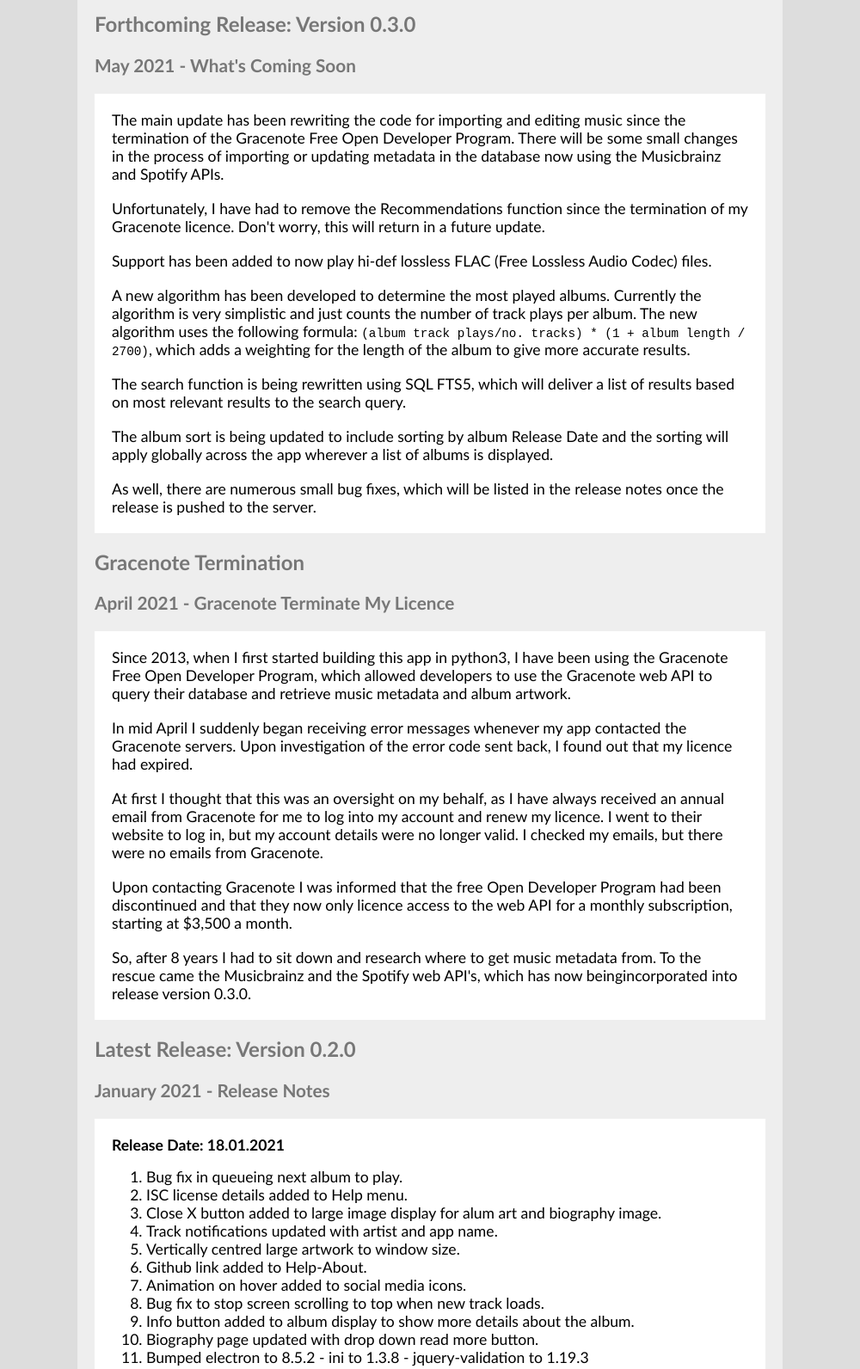
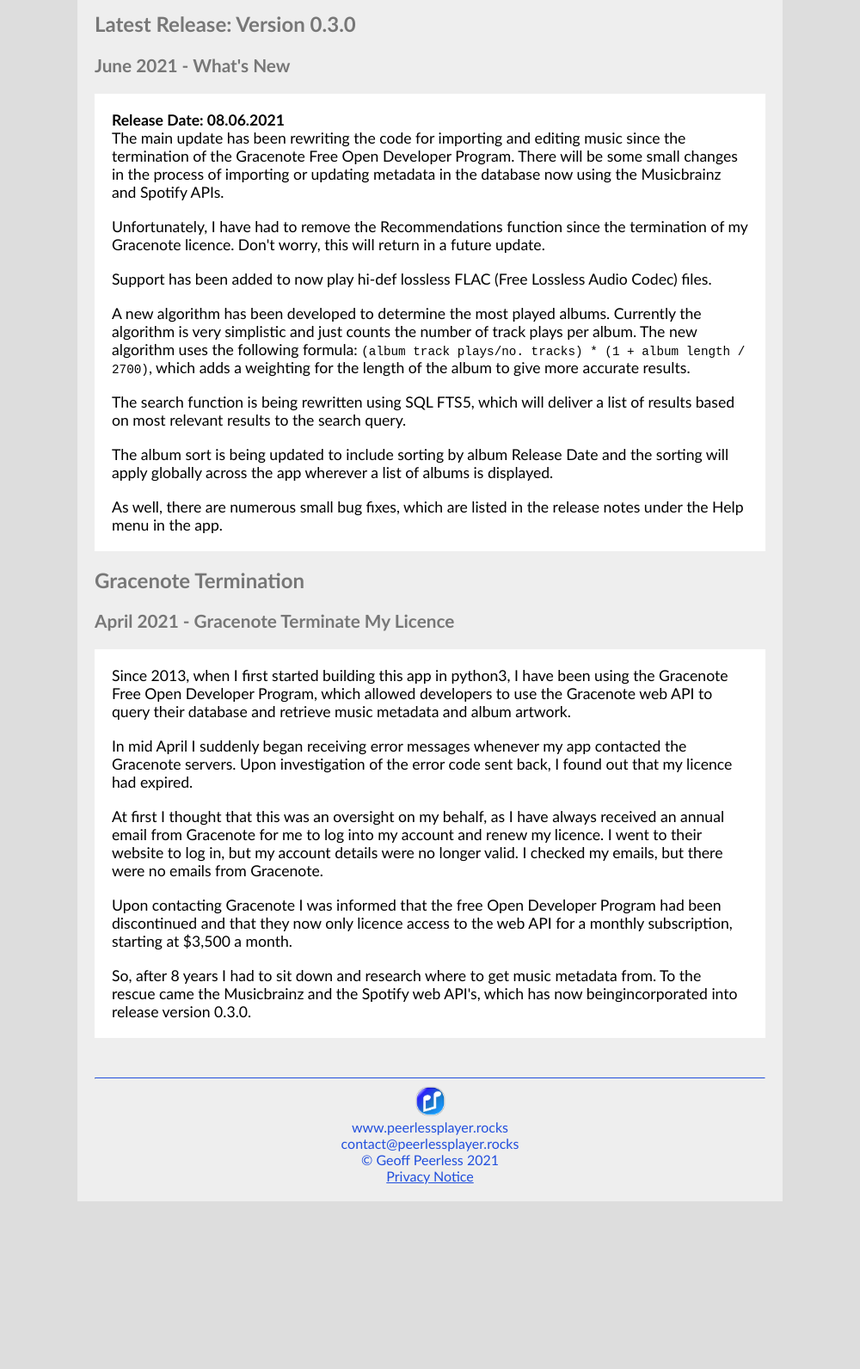
Before and after one commit to MrPeerless/peerless-player, an Electron app: page docs/pages_news.html in a window 1000 px wide. Shown: the part 220-1812 px from the top of the page at 86% size. After the commit the page ends 1617 px from the top, so only its background shows below. Drawn offline with Linux system fonts and the light colour scheme.

Commit message:
Website Pages Update 08.06.2021_01

```diff
--- a/docs/pages_news.html
+++ b/docs/pages_news.html
@@ -39,16 +39,17 @@
         <h1>Peerless Player News</h1>
         <br />
 
-        <h2>Forthcoming Release: Version 0.3.0</h2>
-        <h3>May 2021 - What's Coming Soon</h3>
+        <h2>Latest Release: Version 0.3.0</h2>
+        <h3>June 2021 - What's New</h3>
         <div class="divSingle">
+            <p><b>Release Date: 08.06.2021</b></p>
             <p>The main update has been rewriting the code for importing and editing music since the termination of the Gracenote Free Open Developer Program. There will be some small changes in the process of importing or updating metadata in the database now using the Musicbrainz and Spotify APIs.</p><br />
             <p>Unfortunately, I have had to remove the Recommendations function since the termination of my Gracenote licence. Don't worry, this will return in a future update.</p><br />
             <p>Support has been added to now play hi-def lossless FLAC (Free Lossless Audio Codec) files.</p><br />
             <p>A new algorithm has been developed to determine the most played albums. Currently the algorithm is very simplistic and just counts the number of track plays per album. The new algorithm uses the following formula: <code>(album track plays/no. tracks) * (1 + album length / 2700)</code>, which adds a weighting for the length of the album to give more accurate results.</p><br />
             <p>The search function is being rewritten using SQL FTS5, which will deliver a list of results based on most relevant results to the search query.</p><br />
             <p>The album sort is being updated to include sorting by album Release Date and the sorting will apply globally across the app wherever a list of albums is displayed.</p><br />
-            <p>As well, there are numerous small bug fixes, which will be listed in the release notes once the release is pushed to the server.</p>
+            <p>As well, there are numerous small bug fixes, which are listed in the release notes under the Help menu in the app.</p>
         </div>
         <br />
         <br />
@@ -61,26 +62,7 @@
             <p>Upon contacting Gracenote I was informed that the free Open Developer Program had been discontinued and that they now only licence access to the web API for a monthly subscription, starting at $3,500 a month.</p><br />
             <p>So, after 8 years I had to sit down and research where to get music metadata from. To the rescue came the Musicbrainz and the Spotify web API's, which has now beingincorporated into release version 0.3.0.</p>
         </div>
-        <br />
-        <br />
-        <h2>Latest Release: Version 0.2.0</h2>
-        <h3>January 2021 - Release Notes</h3>
-        <div class="divSingle">
-            <p><b>Release Date: 18.01.2021</b></p>
-            <ol>
-                <li>Bug fix in queueing next album to play.</li>
-                <li>ISC license details added to Help menu.</li>
-                <li>Close X button added to large image display for alum art and biography image.</li>
-                <li>Track notifications updated with artist and app name.</li>
-                <li>Vertically centred large artwork to window size.</li>
-                <li>Github link added to Help-About.</li>
-                <li>Animation on hover added to social media icons.</li>
-                <li>Bug fix to stop screen scrolling to top when new track loads.</li>
-                <li>Info button added to album display to show more details about the album.</li>
-                <li>Biography page updated with drop down read more button.</li>
-                <li>Bumped electron to 8.5.2 - ini to 1.3.8 - jquery-validation to 1.19.3</li>
-            </ol>
-        </div>
+
         <br />
         <br />
         <br />
```
Also changed, not shown: docs/index.html (+1 -1 lines), docs/pages_history.html (+22 -0 lines).
